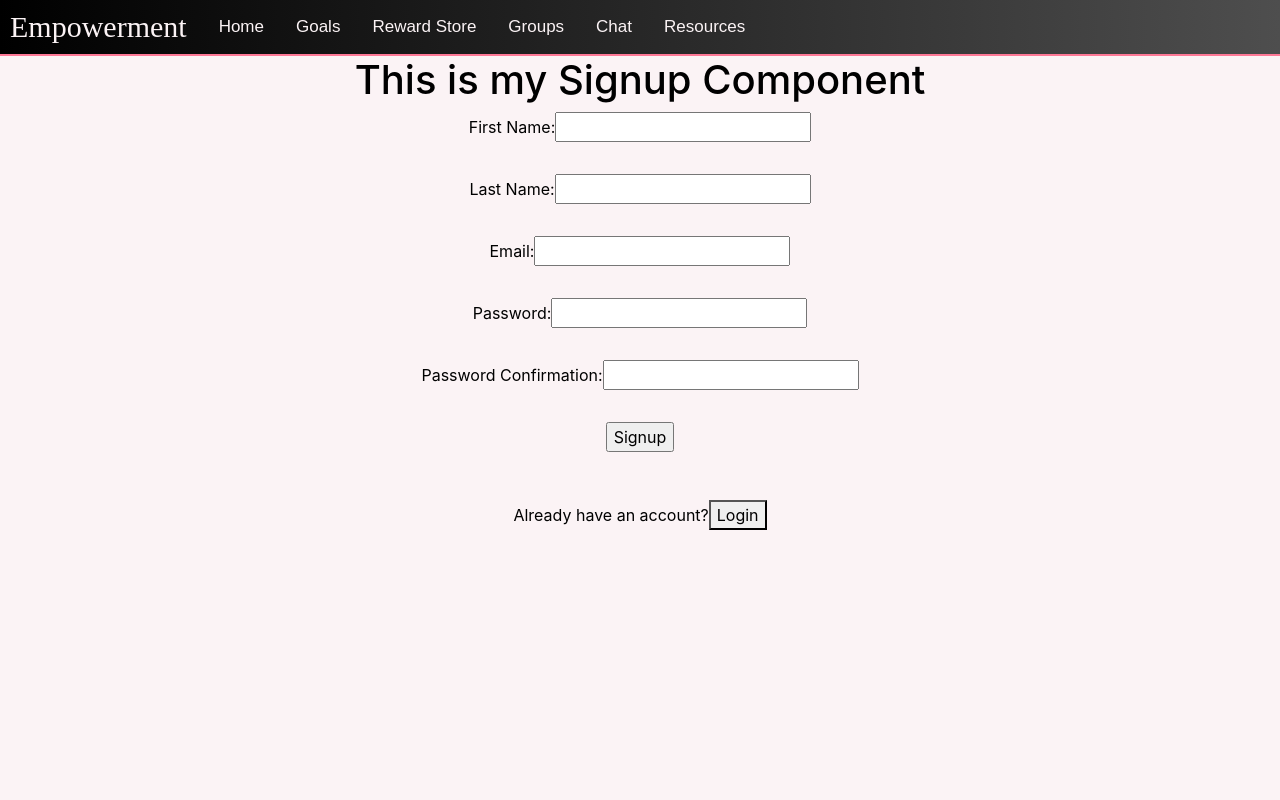
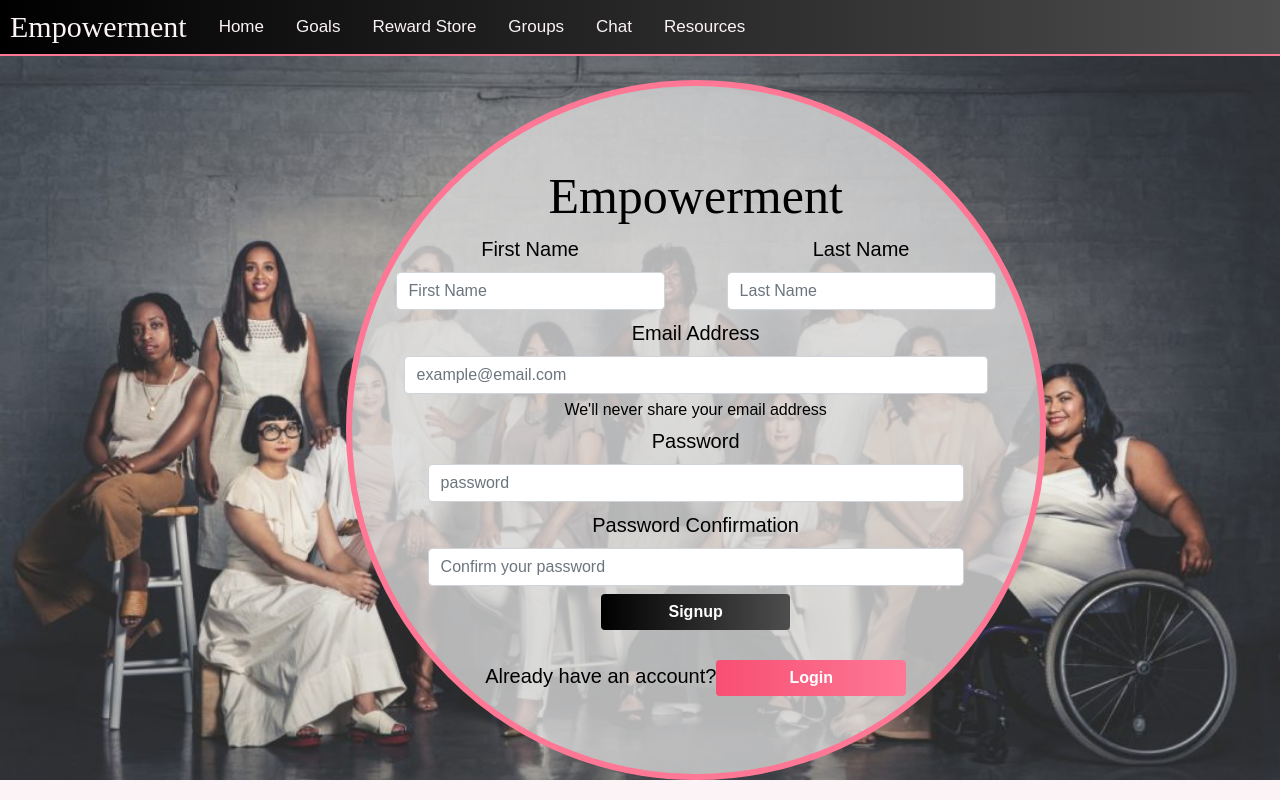
Before and after one commit to TabathaSlatton/Empower-Frontend, a React (Create React App) app: page / in a window 1280 px wide. Both pictures are taken after a click on the button "Sign Up". Built offline with nearby package versions, Linux system fonts and the light colour scheme.

Commit message:
styled signup page

```diff
--- a/src/App.css
+++ b/src/App.css
@@ -60,6 +60,19 @@
   font-family: "Advent Pro", sans-serif;
   font-size: 20px;
 }
+.circle-overlay-signup {
+  margin-left: 27%;
+  padding-top: 80px;
+  padding-left: 28px;
+  padding-right: 28px;
+  width: 700px;
+  background: rgba(219, 219, 219, 0.788);
+  height: 700px;
+  border-radius: 900px;
+  border: 6px solid #fe7896;
+  font-family: "Advent Pro", sans-serif;
+  font-size: 20px;
+}
 
 #form-title {
   font-family: "Allan", cursive;
--- a/src/components/Signup.js
+++ b/src/components/Signup.js
@@ -1,4 +1,5 @@
 import React, { Component} from 'react';
+import {Button, Form, Row, Col} from 'react-bootstrap'
 
 export default class Signup extends Component {
 
@@ -44,46 +45,51 @@ export default class Signup extends Component {
 
     render(){
         return(
-            <>
-                <h1>This is my Signup Component</h1>
-                <form onSubmit={this.handleSubmit}>
-                    <label>
-                        First Name:
-                        <input type="text" name="firstName" onChange={this.handleChange} value={this.state.firstName} />
-                    </label>
-                    <br/>
-                    <br/>
-                    <label>
-                        Last Name:
-                        <input type="text" name="lastName" onChange={this.handleChange} value={this.state.lastName} />
-                    </label>
-                    <br/>
-                    <br/>
-                    <label>
-                        Email:
-                        <input type="email" name="email" onChange={this.handleChange} value={this.state.email} />
-                    </label>
-                    <br/>
-                    <br/>
-                    <label>
-                        Password:
-                        <input type="password" name="password" onChange={this.handleChange} value={this.state.password}/>
-                    </label>
-                    <br/>
-                    <br/>
-                    <label>
-                        Password Confirmation:
-                        <input type="password" name="passwordConfirmation" onChange={this.handleChange} value={this.state.passwordConfirmation}/>
-                    </label>
-                    <br/>
-                    <br/>
-                    <input type="submit" value="Signup" />
-                </form>
+            <div className="home-section">
                 <br/>
+                <div className="circle-overlay-signup">
+                    <h1 id="form-title">Empowerment</h1>
+                    <Form onSubmit={this.handleSubmit}>
+                        <Row>
+                            <Col>
+                                <Form.Group controlId="formFirstName" className="mx-sm-3 mb-2">
+                                    <Form.Label>First Name</Form.Label>
+                                    <Form.Control type="rName" name="firstName" onChange={this.handleChange} value={this.state.firstName} placeholder="First Name"></Form.Control>
+                                </Form.Group>
+                            </Col>
+                            <Col>
+                                <Form.Group controlId="formLastName" className="mx-sm-3 mb-2">
+                                    <Form.Label>Last Name</Form.Label>
+                                    <Form.Control type="lastName" name="lastName" onChange={this.handleChange} value={this.state.lastName} placeholder="Last Name"></Form.Control>
+                                </Form.Group>
+                            </Col>
+                        </Row>
+                        <Row>
+                        <Col>
+                            <Form.Group controlId="formEmail" className="mx-sm-4 mb-1">
+                                <Form.Label>Email Address</Form.Label>
+                                <Form.Control type="email" name="email" onChange={this.handleChange} value={this.state.email} placeholder="example@email.com"></Form.Control>
+                                <Form.Text >We'll never share your email address</Form.Text>
+                            </Form.Group>
+                        </Col>
+                        </Row>
+                         <Form.Group controlId="formPassword" className="mx-sm-5 mb-2">
+                                    <Form.Label>Password</Form.Label>
+                                    <Form.Control type="password" name="password" onChange={this.handleChange} value={this.state.password} placeholder="password"></Form.Control>
+                                </Form.Group>
+                                <Form.Group controlId="formPasswordConfirmation" className="mx-sm-5 mb-2">
+                                    <Form.Label>Password Confirmation</Form.Label>
+                                    <Form.Control type="password" name="passwordConfirmation" onChange={this.handleChange} value={this.state.passwordConfirmation} placeholder="Confirm your password"></Form.Control>
+                                </Form.Group>
+
+
+                    <Button variant="secondary" type="submit" id="form-button">Signup</Button>
+                </Form>
                 <br/>
                 Already have an account?
-                <button onClick={this.props.toggleSignup}>Login</button>
-            </>
+                <Button onClick={this.props.toggleSignup} id="form-toggle">Login</Button>
+            </div>
+            </div>
         )
     }
 }
```
Also changed, not shown: 1 other file (tests, documents, lock files or other folders).
